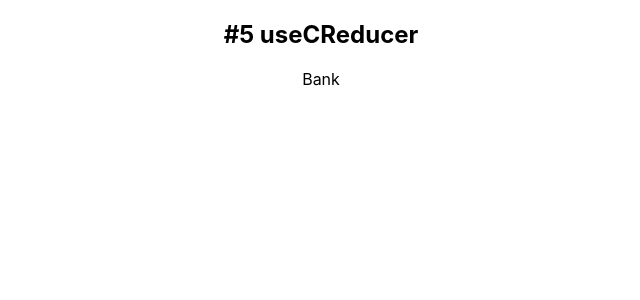
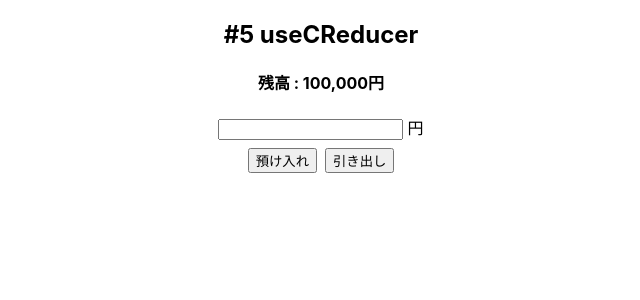
Before and after one commit to Hayate08A/youtube_primaryReactHoocks, a React (Create React App) app: page / in a window 1280 px wide. Shown: the top 300 px of the page, without its empty margins (319-959 px from the left). Built offline with nearby package versions, Linux system fonts and the light colour scheme.

Commit message:
[WIP] 第5回：useReducerの理解 / 17:00 { スタイル適用

```diff
--- /dev/null
+++ b/src/pages/bank/Bank.module.scss
@@ -0,0 +1,18 @@
+.operationArea {
+  display: flex;
+  flex-direction: column;
+  align-items: center;
+
+  span {
+    margin-left: 4px;
+  }
+
+  .buttons {
+    margin-top: 8px;
+
+    button {
+      margin-left: 4px;
+      margin-right: 4px;
+    }
+  }
+}
--- a/src/pages/bank/Bank.tsx
+++ b/src/pages/bank/Bank.tsx
@@ -1,4 +1,5 @@
 import React, { useReducer } from "react";
+import styles from "./Bank.module.scss";
 
 type TState = {
   savings: number;
@@ -25,7 +26,21 @@
 
 const Bank: React.VFC = () => {
   const [state, dispatch] = useReducer(reducer, initialState);
-  return <div>Bank</div>;
+  return (
+    <div>
+      <h4>残高 : {state.savings.toLocaleString()}円</h4>
+      <div className={styles.operationArea}>
+        <div>
+          <input />
+          <span>円</span>
+        </div>
+        <div className={styles.buttons}>
+          <button>預け入れ</button>
+          <button>引き出し</button>
+        </div>
+      </div>
+    </div>
+  );
 };
 
 export default Bank;
```
